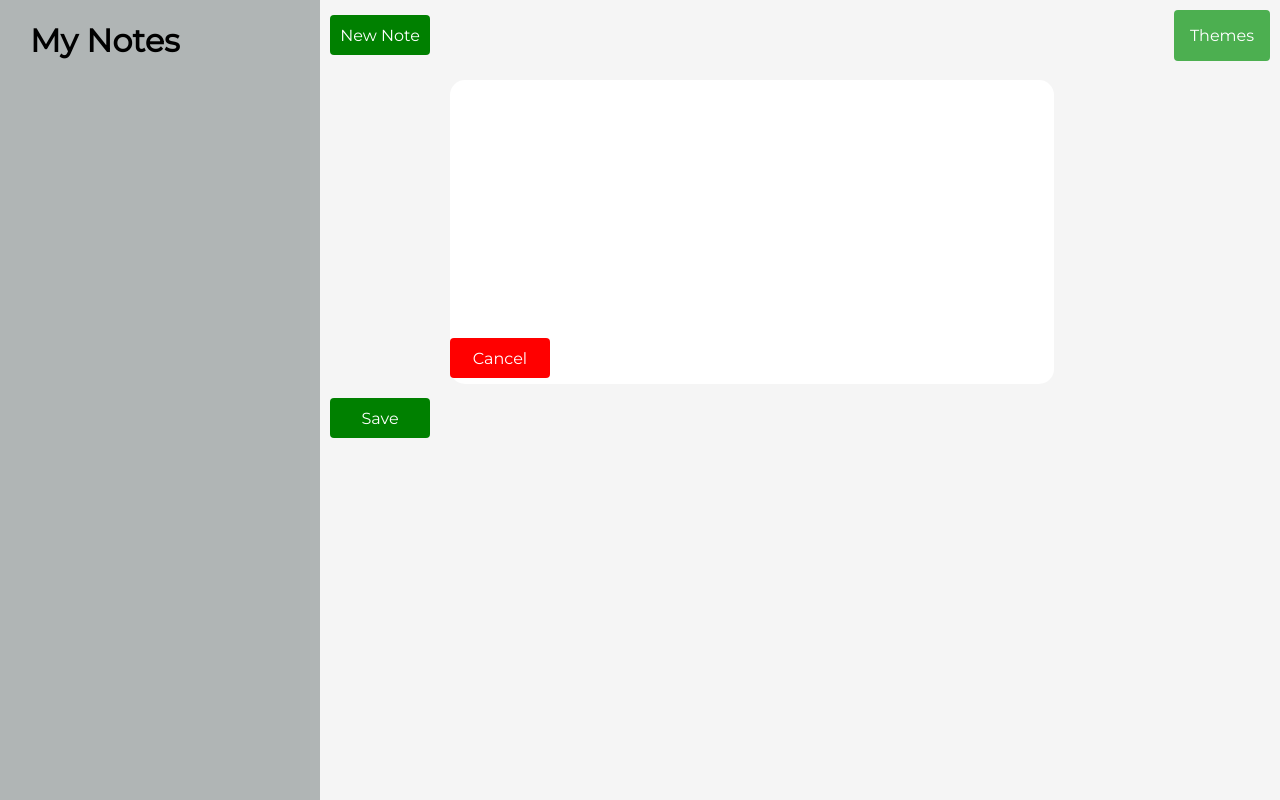
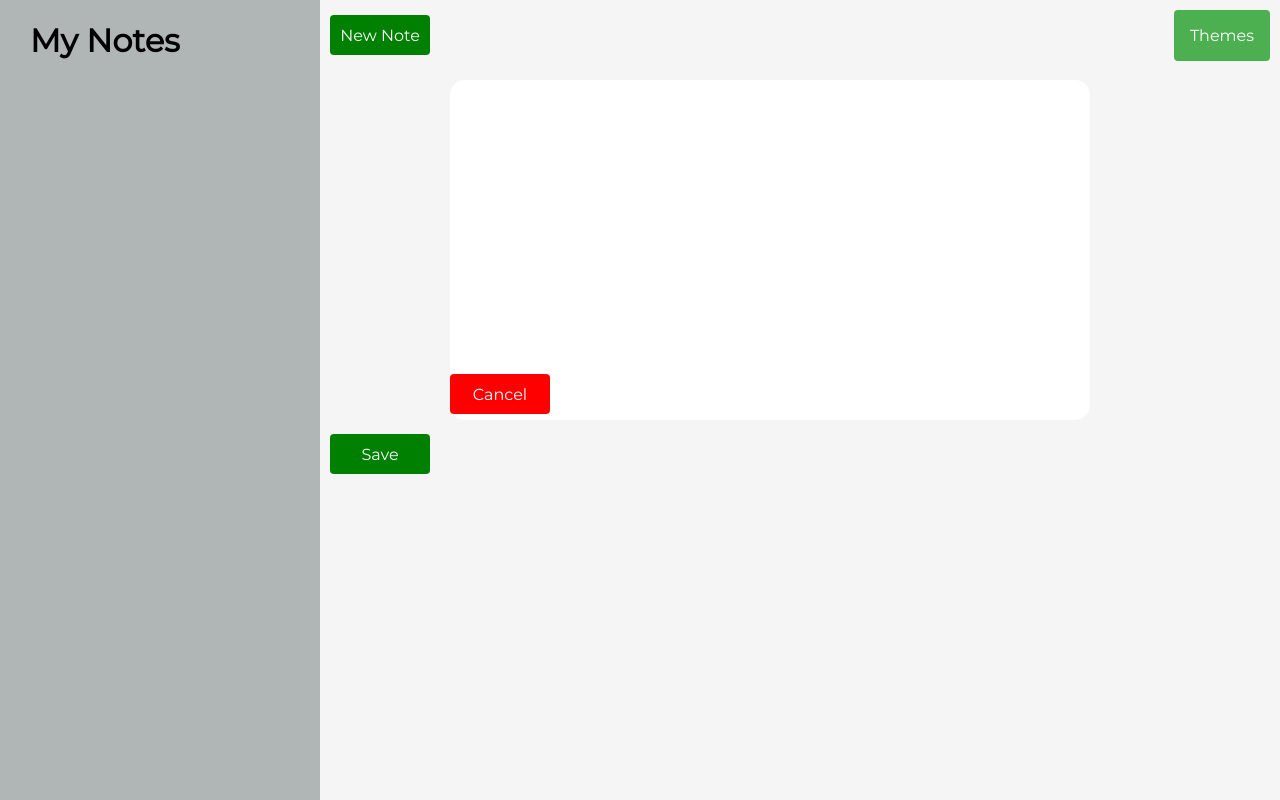
Before and after one commit to Simple-Simps/simp_note, a website: page index.html in a window 1280 px wide. Both pictures are taken after a click on the button "New Note". Drawn offline with Linux system fonts and the light colour scheme; no server answers.

Commit message:
Update style.css

```diff
--- a/public/css/style.css
+++ b/public/css/style.css
@@ -79,7 +79,7 @@ button {
     border-radius: 15px;
     border: none;
     resize: none;
-    padding: 10px auto;
+    padding: 20px;
   }
 
 #saveBtn {
```
